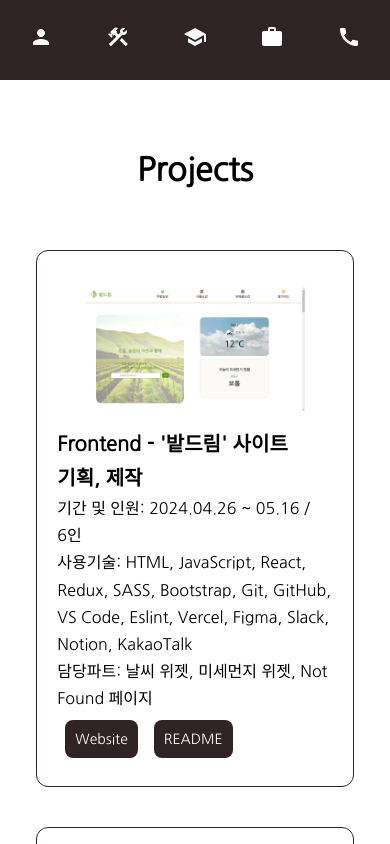
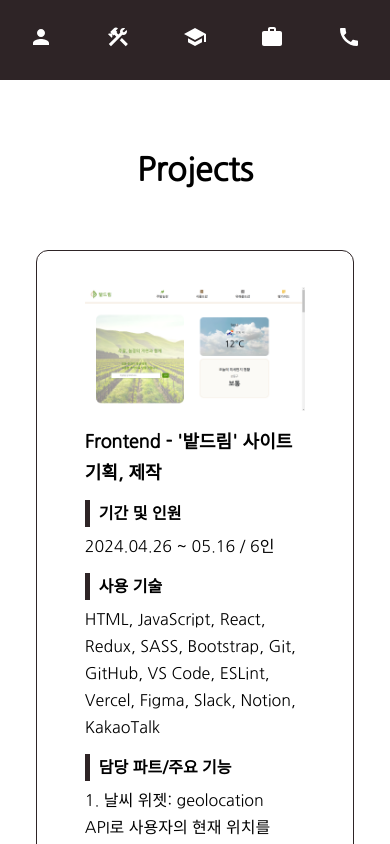
Before and after one commit to hjinn0813/portfolio, a React (Create React App) app: page /project in a window 390 px wide. Built offline with nearby package versions, Linux system fonts and the light colour scheme.

Commit message:
feat: 프로젝트 페이지 디자인 수정

```diff
--- a/src/components/Project/Project.jsx
+++ b/src/components/Project/Project.jsx
@@ -38,9 +38,18 @@ export default function Project() {
           )}
           <div className="pj-info">
             <p className="pj-item-title">{project.title}</p>
-            <p className="pj-date">기간 및 인원: {project.date}</p>
-            <p className="pj-skills">사용기술: {project.skills}</p>
-            <p className="pj-response">담당파트: {toBrTag(project.response)}</p>
+            <div className="pj-date">
+              <div className="pj-info-title">기간 및 인원</div>
+              <div className="pj-info-value">{project.date}</div>
+            </div>
+            <div className="pj-skills">
+              <div className="pj-info-title">사용 기술</div>
+              <div className="pj-info-value">{project.skills}</div>
+            </div>
+            <div className="pj-response">
+              <div className="pj-info-title">담당 파트/주요 기능</div>
+              <div className="pj-info-value">{toBrTag(project.response)}</div>
+            </div>
             <div className="pj-link">
               <button className="openlink">
                 Website {project.links.website}
--- a/src/components/Project/Projects.json
+++ b/src/components/Project/Projects.json
@@ -4,8 +4,8 @@
     "title": "Frontend - '밭드림' 사이트 기획, 제작",
     "image": "team3.png",
     "date": "2024.04.26 ~ 05.16 / 6인",
-    "skills": "HTML, JavaScript, React, Redux, SASS, Bootstrap, Git, GitHub, VS Code, Eslint, Vercel, Figma, Slack, Notion, KakaoTalk",
-    "response": "날씨 위젯, 미세먼지 위젯, Not Found 페이지",
+    "skills": "HTML, JavaScript, React, Redux, SASS, Bootstrap, Git, GitHub, VS Code, ESLint, Vercel, Figma, Slack, Notion, KakaoTalk",
+    "response": "1. 날씨 위젯: geolocation API로 사용자의 현재 위치를 확인하여 날씨 정보 출력\n2. 미세먼지 위젯: '서울시 권역별 실시간 대기환경 정보'에서 강동구 정보만 추출하여, 측정결과에 따라 3종의 다른 디자인 지정\n3. Not Found 페이지: 예외처리를 위한 페이지 제작, 디자인, 라우팅 연결",
     "links": [
       {
         "Website": "https://batdream.vercel.app/",
@@ -18,8 +18,8 @@
     "title": "Frontend - '루미펫' 사이트 기획, 제작",
     "image": "team2.png",
     "date": "2024.03.13 ~ 03.28 / 5인",
-    "skills": "HTML, CSS, JavaScript, Bootstrap, Git, GitHub, VS Code, prettier, netlify, Figma, Slack, ZOOM, Notion, KakaoTalk",
-    "response": "로그인, 회원가입 페이지",
+    "skills": "HTML, CSS, JavaScript, Bootstrap, Git, GitHub, VS Code, Prettier, Netlify, Figma, Slack, ZOOM, Notion, KakaoTalk",
+    "response": "1. 로그인: 아이디&비번의 확인 및 유효성 검사, '네이버 로그인' API 사용한 로그인 기능\n2. 회원가입: 아이디&비번의 값 실시간 확인 후 메시지 출력, '가입완료' 버튼 클릭하면 모든 '필수 입력' 영역에 값이 들어왔는지 검증하고 메인 페이지로 이동, 입력한 정보들을 Local Storage에 저장하여 이용",
     "links": [
       {
         "Website": "https://lumipet.netlify.app/",
@@ -46,8 +46,8 @@
     "title": "Frontend - '시네톡' 사이트 기획, 제작",
     "image": "cinetalk.png",
     "date": "2024.07.01 ~ 08.08 / 1인",
-    "skills": "HTML, JavaScript, React, SASS, Redux, babel, MUI, SWIPER, Git, GitHub, VS Code, Eslint, prettier, Vercel, Figma",
-    "response": "시네톡 사이트 기획 및 제작",
+    "skills": "HTML, JavaScript, React, Redux, SASS, MUI, Swiper, Git, GitHub, VS Code, ESLint, Prettier, Vercel, Figma",
+    "response": "리뷰 확인/삭제, 로그인/로그아웃 검증(Redux), 영화정보 검색(영화진흥위원회 API) 등",
     "links": [
       {
         "Website": "https://cinetalk.vercel.app/",
@@ -60,7 +60,7 @@
     "title": "Frontend - 개인 포트폴리오 사이트",
     "image": "",
     "date": "2024.08.06~ / 1인",
-    "skills": "HTML, JavaScript, React, SASS, Git, GitHub, VS Code, Eslint, prettier",
+    "skills": "HTML, JavaScript, React, SASS, GSAP, Git, GitHub, VS Code, ESLint, Prettier",
     "response": "개인 포트폴리오 사이트 기획 및 제작",
     "links": [{ "website": "", "README": "" }]
   }
--- a/src/styles/Project/Project.scss
+++ b/src/styles/Project/Project.scss
@@ -30,24 +30,48 @@
 }
 
 .pj-info {
+  width: 80%;
   line-height: 1.7;
 }
 .pj-item-title {
-  font-size: 20px;
+  font-size: 22px;
   font-weight: 700;
+
+  @media (max-width: 768px) {
+    font-size: 18px;
+  }
+}
+
+.pj-date,
+.pj-skills,
+.pj-response {
+  margin: 12px 0;
+}
+.pj-info-title {
+  font-weight: 700;
+  border-left: 5px solid $gray;
+  padding: 0 9px;
+}
+.pj-info-value {
+  margin: 6px 0;
 }
 
 // btn
 .pj-link {
-  margin: 8px 0;
+  padding: 8px 0;
 }
 .openlink {
   margin: 0 8px;
-  padding: 10px;
-  font-size: 14px;
+  padding: 12px;
+  font-size: 16px;
   border: none;
   border-radius: 8px;
   background-color: $gray;
   color: $white;
   cursor: pointer;
+
+  &:hover {
+    background-color: $pink;
+    box-shadow: 0 0 18px rgb(100, 100, 100);
+  }
 }
```
